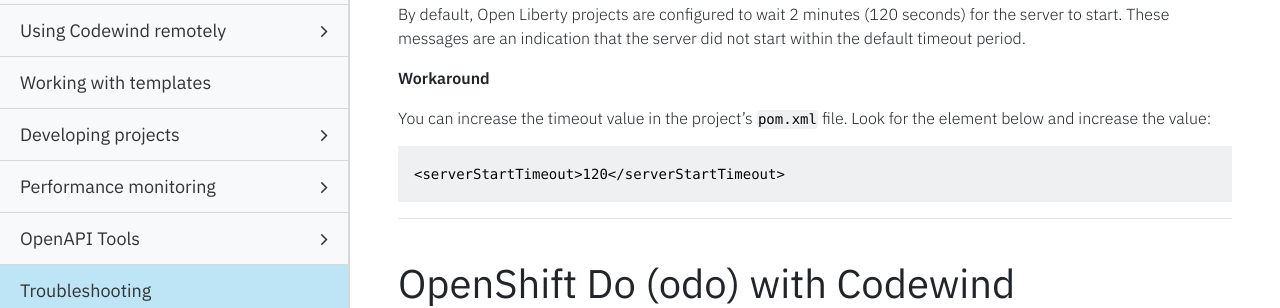
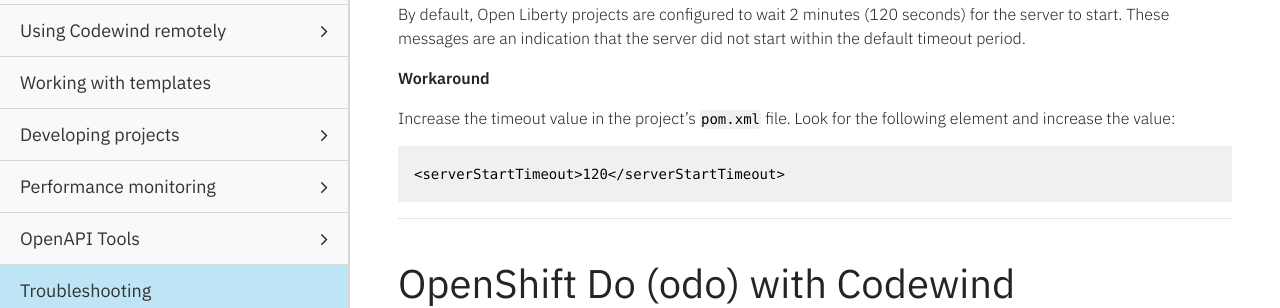
Before and after one commit to eclipse-archived/codewind-docs, a Jekyll site: the page built from docs/_documentations/troubleshooting.md, in a window 1280 px wide and 900 px high, scrolled down 12056 px. Shown: the part 152-460 px from the top of the window. Built offline with Jekyll 4.4.1, drawn with Linux system fonts in a browser that asks for light colours; nearby versions of some CDN libraries; comment, search, counter and statistics services are not loaded.

Commit message:
more review changes
Signed-off-by: Andrew Mak <makandre@ca.ibm.com>

````diff
--- a/docs/_documentations/troubleshooting.md
+++ b/docs/_documentations/troubleshooting.md
@@ -511,7 +511,7 @@ By default, Open Liberty projects are configured to wait 2 minutes (120 seconds)
 
 **Workaround**
 
-You can increase the timeout value in the project's `pom.xml` file.  Look for the element below and increase the value:
+Increase the timeout value in the project's `pom.xml` file. Look for the following element and increase the value:
 
 ```
 <serverStartTimeout>120</serverStartTimeout>
````
